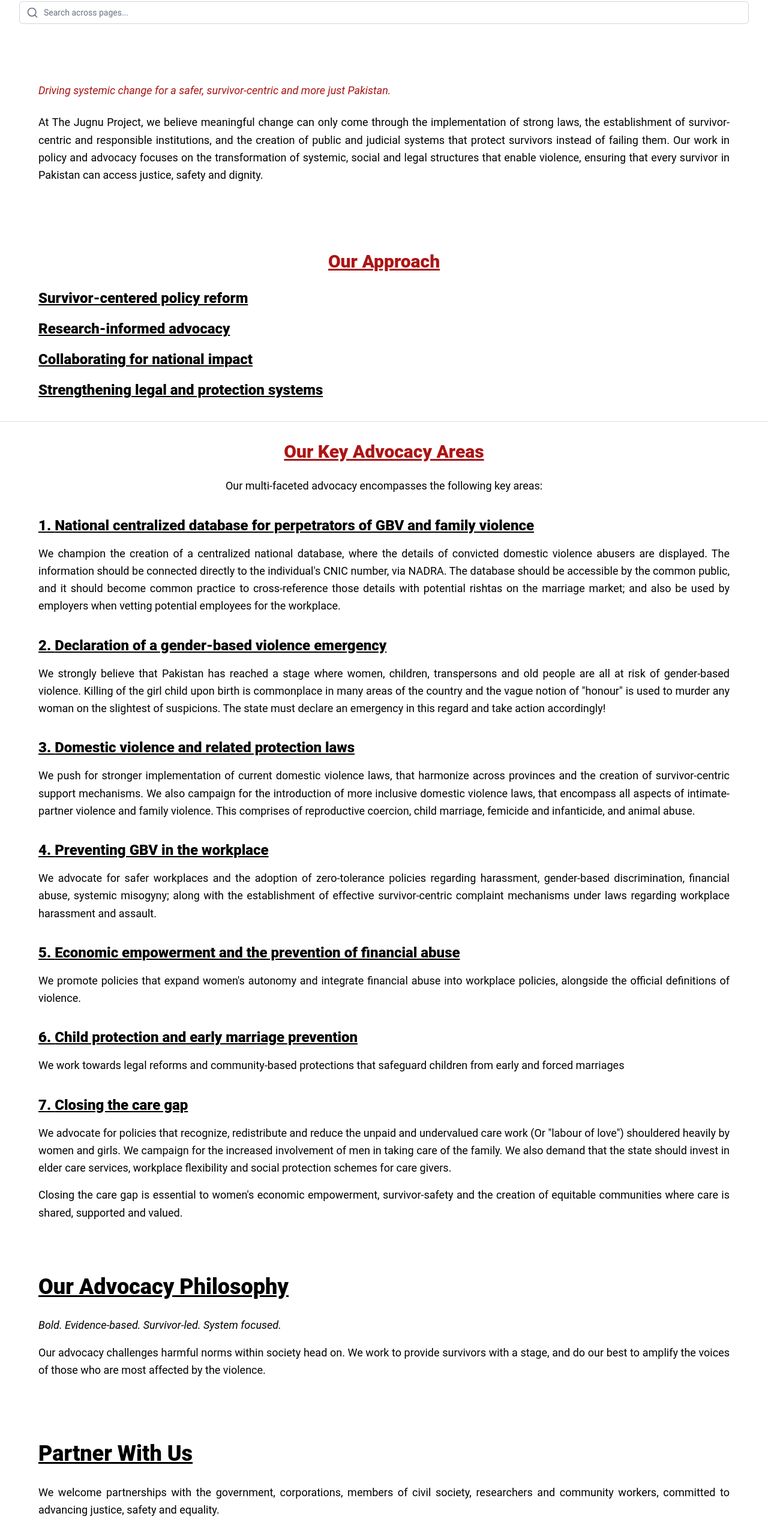
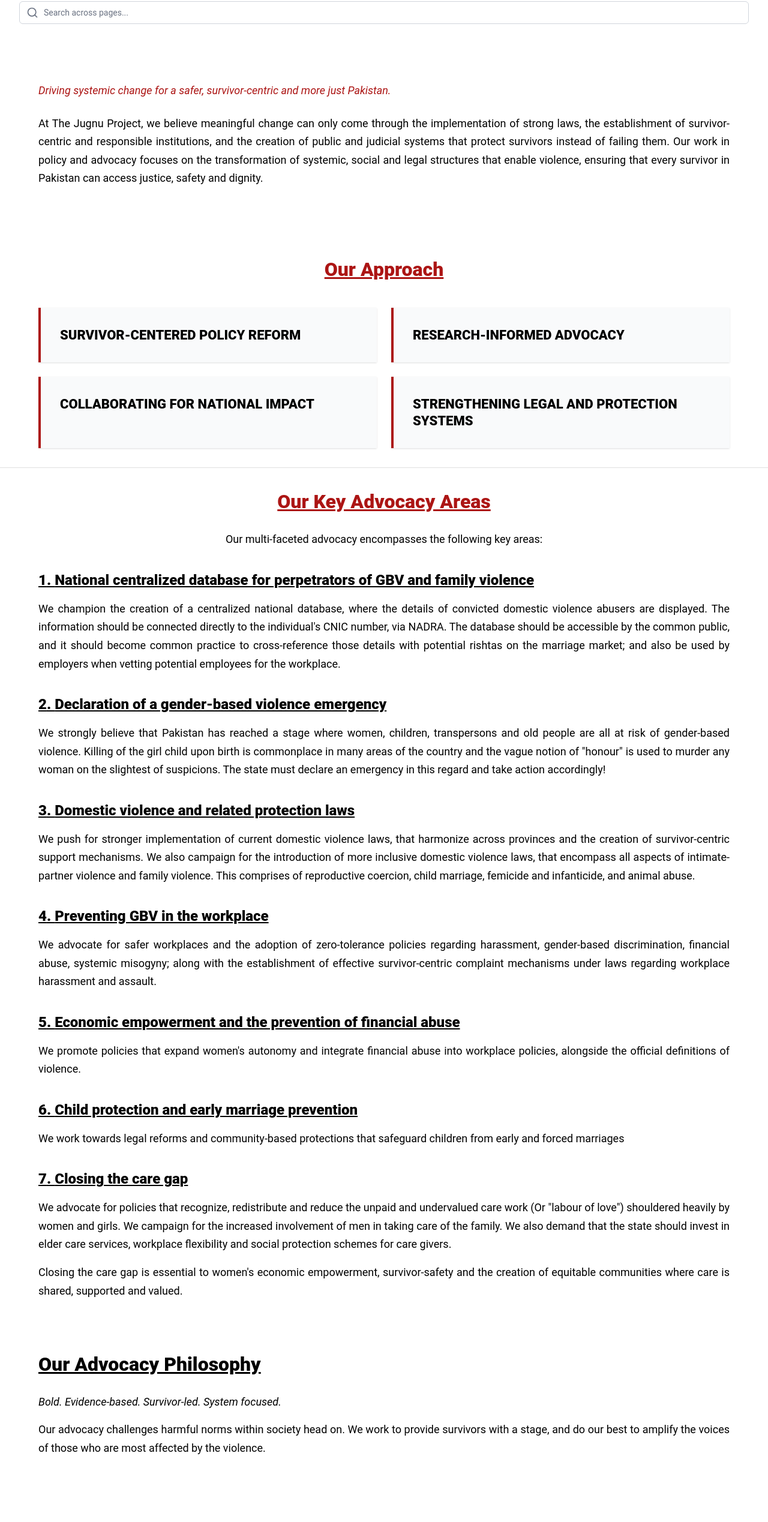
Before and after one commit to Muddasirr/jugnu, a Next.js app: page /policy in a window 1280 px wide. Shown: the part 167-2704 px from the top of the page at 60% size. Built offline with nearby package versions, Linux system fonts and the light colour scheme.

Commit message:
made changes

```diff
--- a/src/components/PolicyPage.tsx
+++ b/src/components/PolicyPage.tsx
@@ -46,10 +46,10 @@ const PolicyPage: React.FC = () => {
     <div className="bg-white text-black">
       {/* Hero / Intro Section */}
       <section className="max-w-7xl mx-auto px-6 md:px-16 py-12 md:py-20 text-justify">
-        <p className="text-lg md:text-lg text-[#AC1514] mb-6 leading-relaxed">
+        <p className="text-[18px] text-[#AC1514] mb-6 leading-[1.7]">
           <em>Driving systemic change for a safer, survivor-centric and more just Pakistan.</em>
         </p>
-        <p className="text-lg md:text-lg text-black leading-relaxed">
+        <p className="text-[18px] text-black leading-[1.7]">
           At The Jugnu Project, we believe meaningful change can only come through the implementation of
           strong laws, the establishment of survivor-centric and responsible institutions, and the creation
           of public and judicial systems that protect survivors instead of failing them. Our work in policy
@@ -60,31 +60,39 @@ const PolicyPage: React.FC = () => {
 
       {/* Our Approach Section */}
       <section className="max-w-7xl mx-auto px-6 md:px-16 py-8">
-        <h2 className="text-2xl md:text-3xl font-extrabold text-[#AC1514] mb-6 text-center underline decoration-auto">Our Approach</h2>
-        <div className="flex flex-col gap-3">
-          <p className="text-xl md:text-2xl font-extrabold text-black m-0 underline leading-relaxed">Survivor-centered policy reform</p>
-          <p className="text-xl md:text-2xl font-extrabold text-black m-0 underline leading-relaxed">Research-informed advocacy</p>
-          <p className="text-xl md:text-2xl font-extrabold text-black m-0 underline leading-relaxed">Collaborating for national impact</p>
-          <p className="text-xl md:text-2xl font-extrabold text-black m-0 underline leading-relaxed">Strengthening legal and protection systems</p>
+        <h2 className="text-[32px] font-extrabold text-[#AC1514] mb-6 text-center underline decoration-auto">Our Approach</h2>
+        <div className="grid grid-cols-1 md:grid-cols-2 gap-6 mt-10">
+          <div className="bg-gray-50 p-8 border-l-4 border-[#AC1514] shadow-sm hover:shadow-md transition-shadow">
+            <p className="text-[22px] font-extrabold text-black leading-tight uppercase">Survivor-centered policy reform</p>
+          </div>
+          <div className="bg-gray-50 p-8 border-l-4 border-[#AC1514] shadow-sm hover:shadow-md transition-shadow">
+            <p className="text-[22px] font-extrabold text-black leading-tight uppercase">Research-informed advocacy</p>
+          </div>
+          <div className="bg-gray-50 p-8 border-l-4 border-[#AC1514] shadow-sm hover:shadow-md transition-shadow">
+            <p className="text-[22px] font-extrabold text-black leading-tight uppercase">Collaborating for national impact</p>
+          </div>
+          <div className="bg-gray-50 p-8 border-l-4 border-[#AC1514] shadow-sm hover:shadow-md transition-shadow">
+            <p className="text-[22px] font-extrabold text-black leading-tight uppercase">Strengthening legal and protection systems</p>
+          </div>
         </div>
       </section>
 
       {/* Key Advocacy Areas */}
       <section className="max-w-7xl mx-auto px-6 md:px-16 py-8 border-t border-[#e0e0e0] text-justify">
-        <h2 className="text-2xl md:text-3xl font-extrabold text-[#AC1514] mb-6 text-center underline">Our Key Advocacy Areas</h2>
-        <p className="text-lg md:text-lg text-black text-center mb-8 leading-relaxed">
+        <h2 className="text-[32px] font-extrabold text-[#AC1514] mb-6 text-center underline">Our Key Advocacy Areas</h2>
+        <p className="text-[18px] text-black text-center mb-8 leading-[1.7]">
           Our multi-faceted advocacy encompasses the following key areas:
         </p>
 
         <div className="flex flex-col gap-8">
           {advocacyAreas.map((area) => (
             <div key={area.id} className="flex flex-col gap-0">
-              <h3 className="text-xl md:text-2xl font-extrabold text-black mb-3 leading-relaxed underline">
+              <h3 className="text-[24px] font-extrabold text-black mb-3 leading-[1.7] underline">
                 {area.id}. {area.title}
               </h3>
-              <p className="text-lg md:text-lg text-black leading-relaxed m-0">{area.content}</p>
+              <p className="text-[18px] text-black leading-[1.7] m-0">{area.content}</p>
               {area.extra && (
-                <p className="text-lg md:text-lg text-black leading-relaxed mt-4">
+                <p className="text-[18px] text-black leading-[1.7] mt-4">
                   {area.extra}
                 </p>
               )}
@@ -95,11 +103,11 @@ const PolicyPage: React.FC = () => {
 
       {/* Our Advocacy Philosophy */}
       <section className="max-w-7xl mx-auto px-6 md:px-16 py-12 text-justify">
-        <h2 className="text-2xl md:text-4xl font-extrabold text-black underline mb-5 leading-relaxed">Our Advocacy Philosophy</h2>
-        <p className="text-lg md:text-lg text-black mb-4 leading-relaxed">
+        <h2 className="text-[32px] font-extrabold text-black underline mb-5 leading-[1.7]">Our Advocacy Philosophy</h2>
+        <p className="text-[18px] text-black mb-4 leading-[1.7]">
           <em>Bold. Evidence-based. Survivor-led. System focused.</em>
         </p>
-        <p className="text-lg md:text-lg text-black leading-relaxed m-0">
+        <p className="text-[18px] text-black leading-[1.7] m-0">
           Our advocacy challenges harmful norms within society head on. We work to provide survivors with a
           stage, and do our best to amplify the voices of those who are most affected by the violence.
         </p>
@@ -107,19 +115,19 @@ const PolicyPage: React.FC = () => {
 
       {/* Partner With Us */}
       <section className="max-w-7xl mx-auto px-6 md:px-16 py-12 text-justify">
-        <h2 className="text-2xl md:text-4xl font-extrabold text-black underline mb-5 leading-relaxed">Partner With Us</h2>
-        <p className="text-lg md:text-lg text-black leading-relaxed mb-2">
+        <h2 className="text-[32px] font-extrabold text-black underline mb-5 leading-[1.7]">Partner With Us</h2>
+        <p className="text-[18px] text-black leading-[1.7] mb-2">
           We welcome partnerships with the government, corporations, members of civil society, researchers
           and community workers, committed to advancing justice, safety and equality.
         </p>
-        <Link href="/getinvolved" className="block text-lg md:text-lg font-bold text-[#AC1514] no-underline mb-6 leading-relaxed">Partner with us</Link>
-        <p className="text-lg md:text-lg text-black leading-relaxed mb-5">
+        <Link href="/getinvolved" className="block text-[18px] font-bold text-[#AC1514] no-underline mb-6 leading-[1.7]">Partner with us</Link>
+        <p className="text-[18px] text-black leading-[1.7] mb-5">
           If you&apos;d like to collaborate with us on one of our campaigns, get in touch:{' '}
           <a href="mailto:thejugnuproject@gmail.com" className="text-[#AC1514] no-underline">
             thejugnuproject@gmail.com
           </a>
         </p>
-        <p className="text-lg md:text-lg text-[#AC1514] m-0 underline leading-relaxed">
+        <p className="text-[18px] text-[#AC1514] m-0 underline leading-[1.7]">
           Together, we can build a Pakistan where every survivor is heard, protected and empowered.
         </p>
       </section>
```
